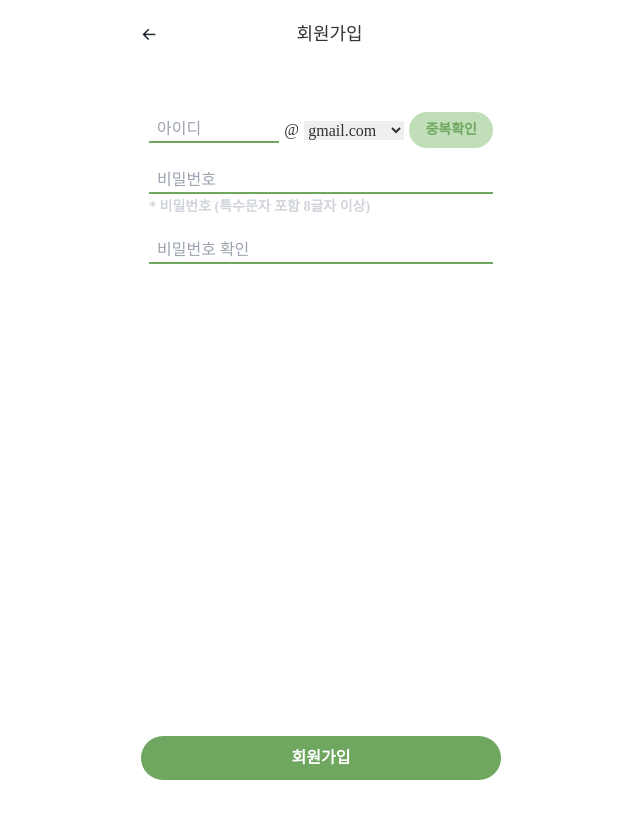
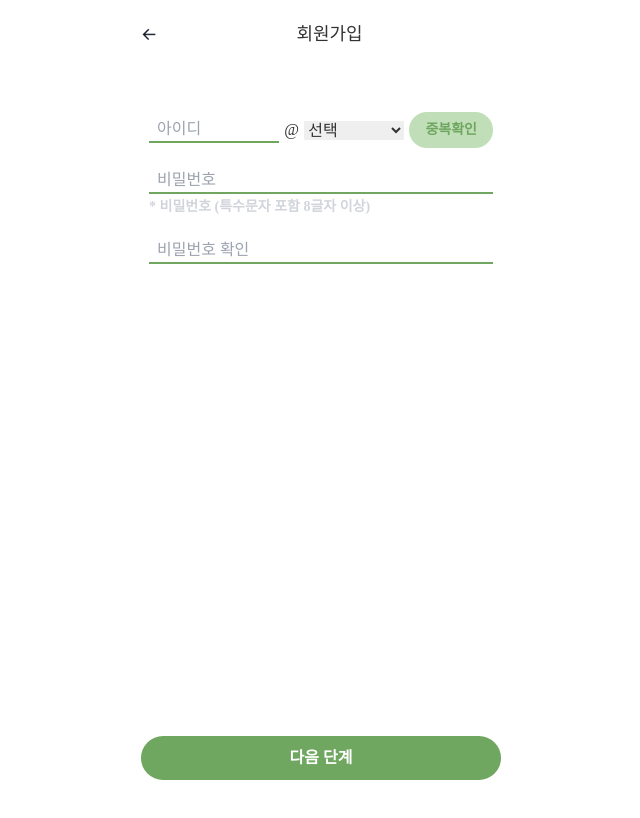
Before and after one commit to seoh77/Trabean, a React (Create React App) app in the folder frontend/: page /join in a window 1280 px wide. Shown: the whole page, without its empty margins (319-959 px from the left). Built offline with nearby package versions, Linux system fonts and the light colour scheme; a web font is replaced by a local one.

Commit message:
feat : 이메일 중복확인 로직 구현

```diff
--- a/frontend/src/pages/JoinPage/JoinPage.tsx
+++ b/frontend/src/pages/JoinPage/JoinPage.tsx
@@ -1,6 +1,41 @@
+import { useState } from "react";
 import prevIcon from "../../assets/icon/prevIcon.png";
+import client from "../../client";
 
 function JoinPage() {
+  const token = "";
+
+  const [email, setEmail] = useState<string | null>();
+  const [inputEmail, setInputEmail] = useState<string>();
+  const [selectPath, setSelectPath] = useState<string>();
+
+  const onChangeEmail = (e: React.ChangeEvent<HTMLInputElement>) => {
+    setInputEmail(e.target.value);
+  };
+
+  const onSelectEmailPath = (e: React.ChangeEvent<HTMLSelectElement>) => {
+    setSelectPath(e.target.value);
+  };
+
+  const checkEmail = async () => {
+    console.log(`${inputEmail}@${selectPath}`);
+
+    if (!inputEmail || !selectPath) return;
+
+    const response = await client(token).get(
+      `/api/user/email/${inputEmail}@${selectPath}`,
+    );
+
+    if (response.data) {
+      alert("이미 사용된 이메일입니다.");
+      setEmail("");
+    } else {
+      setEmail(inputEmail);
+    }
+
+    console.log(email);
+  };
+
   return (
     <div className="h-[100vh] relative mt-5">
       <div className="flex">
@@ -15,17 +50,18 @@ function JoinPage() {
             id="email"
             placeholder="아이디"
             className="w-[130px] border-b-2 border-primary text-base pl-2"
+            onChange={onChangeEmail}
           />
           <div>@</div>
-          <select className="w-[100px]">
-            <option value="" disabled>
+          <select className="w-[100px]" onChange={onSelectEmailPath}>
+            <option value="" disabled selected>
               선택
             </option>
-            <option value="gmail">gmail.com</option>
-            <option value="naver">naver.com</option>
-            <option value="daum">daum.net</option>
+            <option value="gmail.com">gmail.com</option>
+            <option value="naver.com">naver.com</option>
+            <option value="daum.net">daum.net</option>
           </select>
-          <button type="button" className="btn-light-md">
+          <button type="button" className="btn-light-md" onClick={checkEmail}>
             중복확인
           </button>
         </div>
@@ -50,7 +86,7 @@ function JoinPage() {
         />
       </div>
       <button type="button" className="btn-lg w-full absolute bottom-10">
-        회원가입
+        다음 단계
       </button>
     </div>
   );
```
